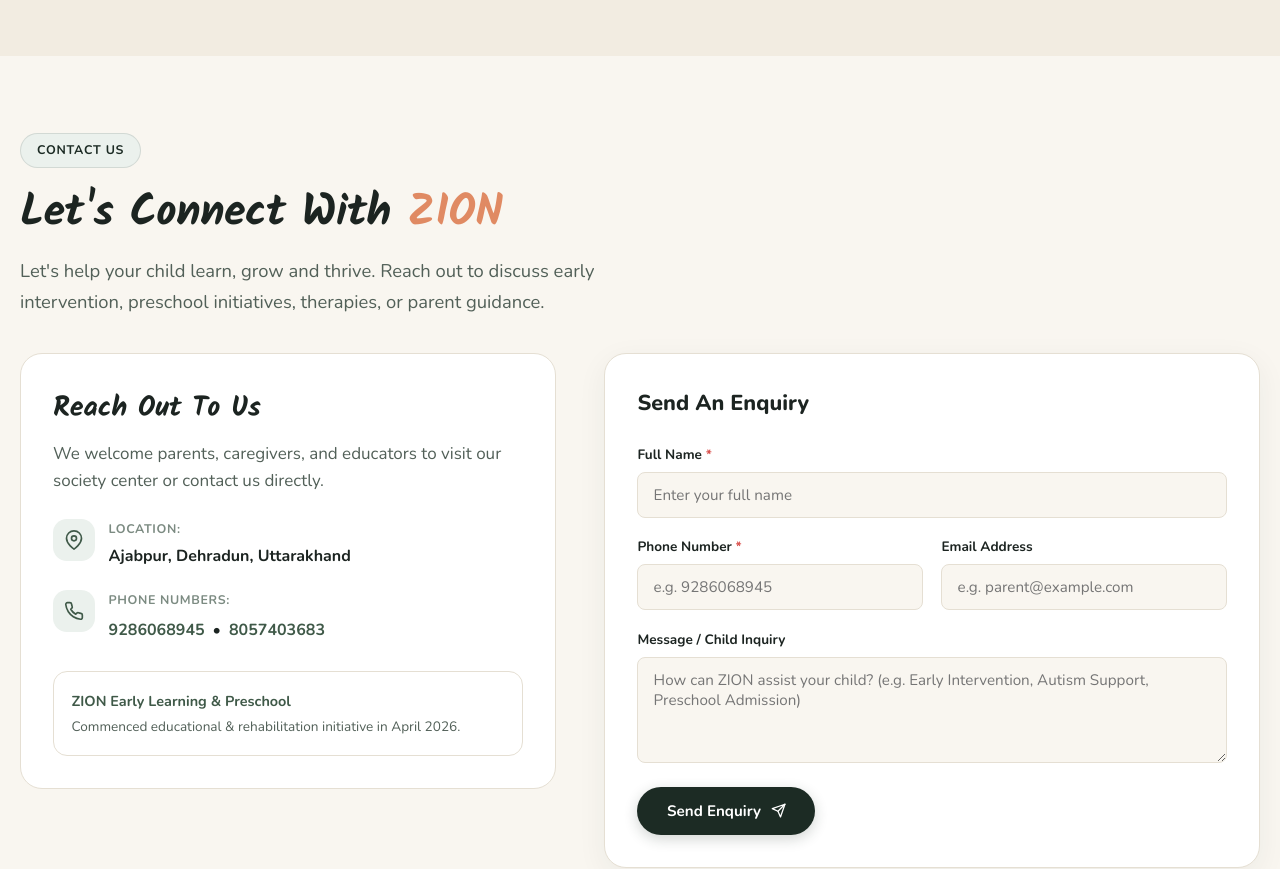
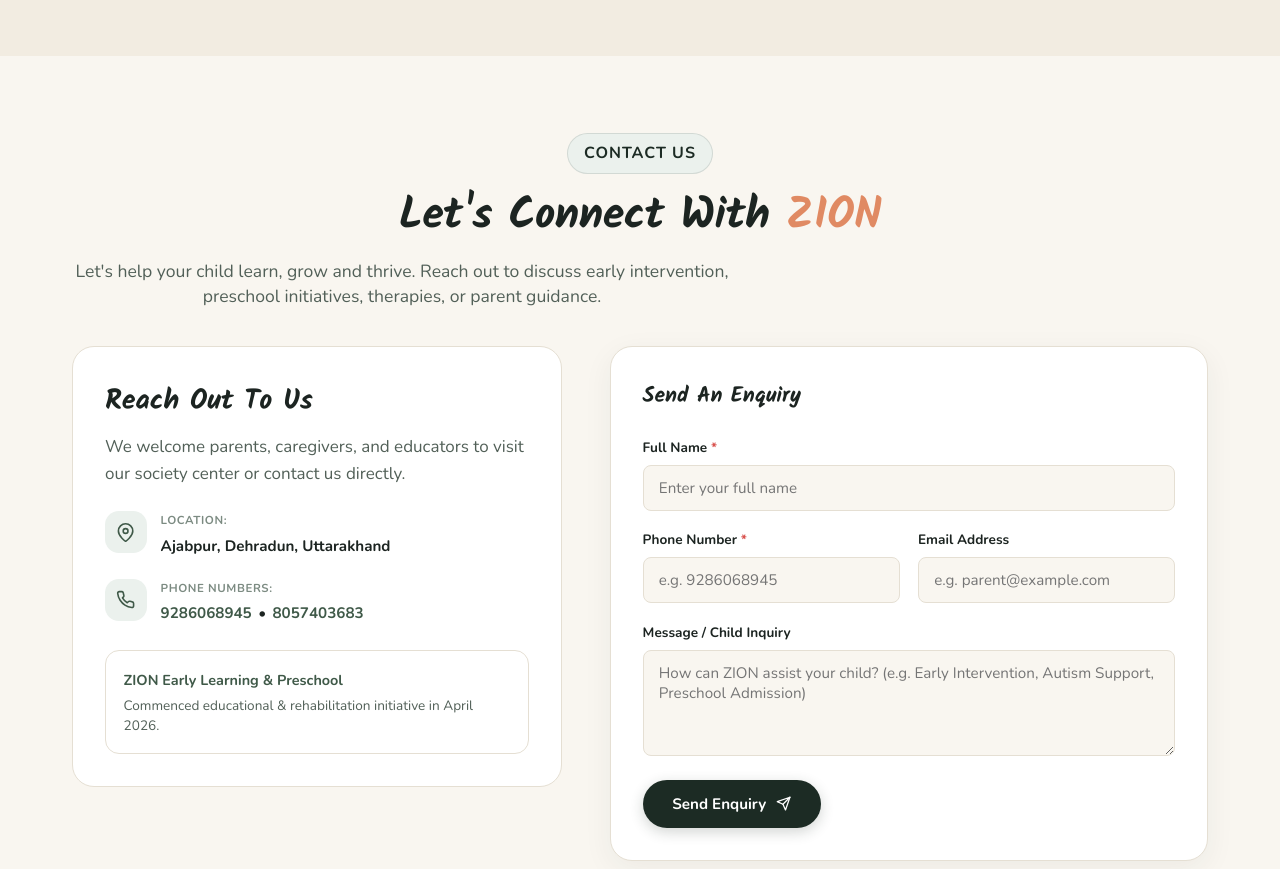
Before and after one commit to ayushrayal/Zion, a React (Vite) app: page / in a window 1280 px wide. Shown: the part 5760-6629 px from the top of the page. Built offline with nearby package versions, Linux system fonts and the light colour scheme.

Commit message:
Zion Contact us v1.1

```diff
--- a/src/components/Contact/Contact.css
+++ b/src/components/Contact/Contact.css
@@ -1,45 +1,87 @@
 /* ==========================================================================
-   CONTACT SECTION STYLES - MOBILE RESPONSIVE
+   CONTACT SECTION STYLES - EDITORIAL & MOBILE RESPONSIVE
    ========================================================================== */
 
+.contact-section {
+  padding-block: clamp(2.5rem, 5vw, 4rem);
+}
+
+.contact-container {
+  width: calc(100% - 40px);
+  max-width: 440px;
+  margin-inline: auto;
+}
+
 .contact-header {
-  margin-bottom: 2.25rem;
+  margin-bottom: 1.75rem;
+  text-align: left;
+}
+
+.contact-header .section-label {
+  font-size: 0.72rem;
+  padding: 0.22rem 0.7rem;
+  margin-bottom: 0.65rem;
+}
+
+.contact-header .section-heading {
+  font-size: clamp(1.3rem, 5.2vw, 1.65rem);
+  line-height: 1.2;
+  margin-bottom: 0.55rem;
+}
+
+.contact-header .section-subheading {
+  font-size: clamp(0.78rem, 2.6vw, 0.88rem);
+  line-height: 1.45;
+  color: var(--color-text-muted);
 }
 
 .contact-grid {
-  display: grid;
-  grid-template-columns: 1fr;
+  display: flex;
+  flex-direction: column;
   gap: 1.75rem;
-  align-items: start;
   width: 100%;
 }
 
-/* Left Contact Info Card */
+.desktop-only-block {
+  display: none;
+}
+
+.mobile-only-block {
+  display: block;
+}
+
+/* 2. Contact Information Card (< 768px) */
 .contact-info-card {
-  background-color: var(--color-surface-subtle);
+  background-color: var(--color-surface);
+  border: 1px solid var(--color-border);
+  border-radius: 20px;
+  padding: 22px;
+  box-shadow: 0 4px 16px rgba(36, 48, 43, 0.04);
   display: flex;
   flex-direction: column;
   width: 100%;
 }
 
 .info-title {
-  font-size: clamp(1.4rem, 4vw, 1.75rem);
+  font-family: var(--font-display);
+  font-size: clamp(1.15rem, 3.8vw, 1.35rem);
+  font-weight: 700;
   color: var(--color-text-main);
-  margin-bottom: 0.5rem;
+  margin-bottom: 0.4rem;
 }
 
 .info-intro {
-  font-size: var(--fz-body);
+  font-family: var(--font-body);
+  font-size: 0.85rem;
   color: var(--color-text-muted);
-  line-height: 1.6;
-  margin-bottom: 1.5rem;
+  line-height: 1.5;
+  margin-bottom: 1.25rem;
 }
 
 .info-items-list {
   display: flex;
   flex-direction: column;
-  gap: 1.25rem;
-  margin-bottom: 1.5rem;
+  gap: 1rem;
   width: 100%;
 }
 
@@ -53,32 +95,34 @@
 .info-icon {
   width: 42px;
   height: 42px;
-  border-radius: var(--radius-md);
+  border-radius: 12px;
   background-color: var(--color-sage-light);
   color: var(--color-sage-dark);
   display: flex;
   align-items: center;
   justify-content: center;
-  font-size: 1.25rem;
+  font-size: 1.2rem;
   flex-shrink: 0;
 }
 
 .info-details {
   display: flex;
   flex-direction: column;
-  gap: 0.25rem;
+  gap: 0.2rem;
   min-width: 0;
 }
 
 .info-details strong {
-  font-size: 0.78rem;
+  font-family: var(--font-body);
+  font-size: 0.72rem;
   color: var(--color-text-light);
   text-transform: uppercase;
   letter-spacing: 0.05em;
 }
 
 .info-details span, .phone-link {
-  font-size: 1rem;
+  font-family: var(--font-body);
+  font-size: 0.95rem;
   font-weight: 700;
   color: var(--color-text-main);
   word-break: break-word;
@@ -87,13 +131,12 @@
 .phone-links {
   display: flex;
   align-items: center;
-  gap: 0.5rem;
+  gap: 0.4rem;
   flex-wrap: wrap;
 }
 
 .phone-link {
   color: var(--color-sage-dark);
-  padding: 0.2rem 0;
   transition: color var(--transition-fast);
 }
 
@@ -106,64 +149,48 @@
   color: var(--color-text-light);
 }
 
-.contact-initiative-box {
+/* 3. Enquiry Form Card (< 768px) */
+.contact-form-card {
   background-color: var(--color-surface);
   border: 1px solid var(--color-border);
-  border-radius: var(--radius-md);
-  padding: 1.1rem;
-  margin-top: auto;
-  width: 100%;
-}
-
-.contact-initiative-box strong {
-  display: block;
-  font-size: 0.9rem;
-  color: var(--color-sage-dark);
-  margin-bottom: 0.25rem;
-}
-
-.contact-initiative-box p {
-  font-size: 0.85rem;
-  color: var(--color-text-muted);
-  line-height: 1.45;
-}
-
-/* Right Form Card */
-.contact-form-card {
-  box-shadow: 0 8px 30px rgba(36, 48, 43, 0.06);
+  border-radius: 22px;
+  padding: 22px;
+  box-shadow: 0 4px 16px rgba(36, 48, 43, 0.04);
   width: 100%;
 }
 
 .enquiry-form {
   display: flex;
   flex-direction: column;
-  gap: 1.15rem;
+  gap: 1rem;
   width: 100%;
 }
 
 .form-title {
-  font-size: clamp(1.2rem, 3.5vw, 1.35rem);
-  font-weight: 800;
+  font-family: var(--font-display);
+  font-size: clamp(1.15rem, 3.8vw, 1.35rem);
+  font-weight: 700;
   color: var(--color-text-main);
   margin-bottom: 0.25rem;
 }
 
 .form-row {
-  display: grid;
-  grid-template-columns: 1fr;
-  gap: 1.15rem;
+  display: flex;
+  flex-direction: column;
+  gap: 1rem;
   width: 100%;
 }
 
 .form-group {
   display: flex;
   flex-direction: column;
-  gap: 0.35rem;
+  gap: 0.45rem;
   width: 100%;
 }
 
 .form-label {
-  font-size: 0.85rem;
+  font-family: var(--font-body);
+  font-size: 0.82rem;
   font-weight: 700;
   color: var(--color-text-main);
 }
@@ -174,14 +201,15 @@
 
 .form-input {
   width: 100%;
-  padding: 0.75rem 0.95rem;
-  min-height: 46px;
-  font-family: inherit;
-  font-size: 0.95rem;
+  padding: 0.75rem 1rem;
+  min-height: 50px;
+  height: 50px;
+  font-family: var(--font-body);
+  font-size: 16px;
   color: var(--color-text-main);
   background-color: var(--color-bg);
-  border: 1.5px solid var(--color-border);
-  border-radius: var(--radius-sm);
+  border: 1px solid var(--color-border);
+  border-radius: 12px;
   transition: border-color var(--transition-fast), background-color var(--transition-fast);
 }
 
@@ -192,66 +220,211 @@
 }
 
 .form-textarea {
+  height: auto;
+  min-height: 120px;
+  padding: 0.85rem 1rem;
   resize: vertical;
-  min-height: 100px;
 }
 
 .form-submit-btn {
   width: 100%;
+  height: 52px;
+  background-color: var(--color-forest);
+  color: #FFFFFF;
+  font-size: 0.95rem;
+  font-weight: 700;
+  border-radius: 999px;
   margin-top: 0.35rem;
 }
 
-/* Success Feedback */
+/* Success Message */
 .form-success-message {
   display: flex;
   flex-direction: column;
   align-items: center;
   text-align: center;
-  padding-block: 1.5rem;
+  padding-block: 1rem;
   width: 100%;
 }
 
 .success-icon {
-  width: 58px;
-  height: 58px;
+  width: 54px;
+  height: 54px;
   border-radius: 50%;
   background-color: var(--color-sage-light);
   color: var(--color-sage-dark);
   display: flex;
   align-items: center;
   justify-content: center;
-  margin-bottom: 1rem;
+  margin-bottom: 0.85rem;
 }
 
 .success-title {
-  font-size: 1.5rem;
+  font-size: 1.35rem;
   color: var(--color-text-main);
-  margin-bottom: 0.5rem;
+  margin-bottom: 0.4rem;
 }
 
 .success-desc {
-  font-size: 0.95rem;
+  font-size: 0.88rem;
   color: var(--color-text-muted);
-  max-width: 440px;
-  margin-bottom: 1.5rem;
-  line-height: 1.6;
+  margin-bottom: 1.25rem;
+  line-height: 1.5;
 }
 
-/* Desktop Queries */
-@media (min-width: 640px) {
-  .form-row {
-    grid-template-columns: 1fr 1fr;
+
+
+/* ==========================================================================
+   DESKTOP & TABLET LAYOUT (>= 768px)
+   ========================================================================== */
+
+@media (min-width: 768px) {
+  .mobile-only-block {
+    display: none;
   }
-}
 
-@media (min-width: 992px) {
+  .desktop-only-block {
+    display: block;
+  }
+
+  .contact-container {
+    width: 100%;
+    max-width: var(--container-max, 1200px);
+    padding-inline: var(--spacing-container-padding, 2rem);
+  }
+
+  .contact-header {
+    margin-bottom: 2.25rem;
+    text-align: center;
+  }
+
+  .contact-header .section-label {
+    font-size: inherit;
+    padding: var(--pd, 0.4rem 1rem);
+    margin-bottom: 1rem;
+  }
+
+  .contact-header .section-heading {
+    font-size: clamp(2rem, 4vw, 2.75rem);
+    margin-bottom: 1rem;
+  }
+
+  .contact-header .section-subheading {
+    font-size: clamp(0.95rem, 1.5vw, 1.1rem);
+  }
+
   .contact-grid {
+    display: grid;
     grid-template-columns: 0.9fr 1.1fr;
     gap: 3rem;
+    align-items: start;
+  }
+
+  .contact-info-card {
+    background-color: var(--color-surface-subtle);
+    border: none;
+    border-radius: var(--radius-lg, 16px);
+    padding: var(--pd, 1.75rem);
+    box-shadow: none;
+  }
+
+  .info-title {
+    font-size: clamp(1.4rem, 4vw, 1.75rem);
+    margin-bottom: 0.5rem;
+  }
+
+  .info-intro {
+    font-size: var(--fz-body);
+    line-height: 1.6;
+    margin-bottom: 1.5rem;
+  }
+
+  .info-items-list {
+    gap: 1.25rem;
+    margin-bottom: 1.5rem;
+  }
+
+  .info-item {
+    gap: 0.85rem;
+  }
+
+  .info-icon {
+    width: 42px;
+    height: 42px;
+    border-radius: var(--radius-md);
+  }
+
+  .contact-initiative-box {
+    background-color: var(--color-surface);
+    border: 1px solid var(--color-border);
+    border-radius: var(--radius-md);
+    padding: 1.1rem;
+    margin-top: auto;
+    width: 100%;
+  }
+
+  .contact-initiative-box strong {
+    display: block;
+    font-size: 0.9rem;
+    color: var(--color-sage-dark);
+    margin-bottom: 0.25rem;
+  }
+
+  .contact-initiative-box p {
+    font-size: 0.85rem;
+    color: var(--color-text-muted);
+    line-height: 1.45;
+  }
+
+  .contact-form-card {
+    border: none;
+    border-radius: var(--radius-lg, 16px);
+    padding: var(--pd, 1.75rem);
+    box-shadow: 0 8px 30px rgba(36, 48, 43, 0.06);
+  }
+
+  .enquiry-form {
+    gap: 1.15rem;
+  }
+
+  .form-title {
+    font-size: clamp(1.2rem, 3.5vw, 1.35rem);
+    font-weight: 800;
+    margin-bottom: 0.25rem;
+  }
+
+  .form-row {
+    display: grid;
+    grid-template-columns: 1fr 1fr;
+    gap: 1.15rem;
+  }
+
+  .form-group {
+    gap: 0.35rem;
+  }
+
+  .form-label {
+    font-size: 0.85rem;
+  }
+
+  .form-input {
+    padding: 0.75rem 0.95rem;
+    min-height: 46px;
+    height: auto;
+    font-size: 0.95rem;
+    border: 1.5px solid var(--color-border);
+    border-radius: var(--radius-sm);
+  }
+
+  .form-textarea {
+    min-height: 100px;
   }
 
   .form-submit-btn {
     width: auto;
+    height: auto;
+    border-radius: var(--radius-pill);
+    margin-top: 0.35rem;
     align-self: flex-start;
   }
 }
--- a/src/components/Contact/Contact.jsx
+++ b/src/components/Contact/Contact.jsx
@@ -26,8 +26,8 @@
   };
 
   return (
-    <section id="contact" className="section" ref={contactRef}>
-      <div className="container">
+    <section id="contact" className="section contact-section" ref={contactRef}>
+      <div className="contact-container">
         {/* Section Header */}
         <div className="contact-header contact-reveal">
           <span className="section-label">CONTACT US</span>
@@ -39,9 +39,9 @@
           </p>
         </div>
 
-        {/* 2-Column Contact Grid */}
+        {/* 2-Column Desktop / Sequential Mobile Grid */}
         <div className="contact-grid">
-          {/* Left Column: Contact Information */}
+          {/* Left Column / Mobile Step 2: Contact Information */}
           <div className="contact-info-card card-base contact-reveal">
             <h3 className="info-title font-display">Reach Out To Us</h3>
             <p className="info-intro">
@@ -74,13 +74,14 @@
               </div>
             </div>
 
-            <div className="contact-initiative-box">
+            {/* Desktop Initiative Box */}
+            <div className="contact-initiative-box desktop-only-block">
               <strong>ZION Early Learning & Preschool</strong>
               <p>Commenced educational & rehabilitation initiative in April 2026.</p>
             </div>
           </div>
 
-          {/* Right Column: Interactive Form */}
+          {/* Right Column / Mobile Step 3: Interactive Enquiry Form */}
           <div className="contact-form-card card-base contact-reveal">
             {submitted ? (
               <div className="form-success-message">
@@ -100,7 +101,7 @@
               </div>
             ) : (
               <form onSubmit={handleSubmit} className="enquiry-form">
-                <h3 className="form-title">Send An Enquiry</h3>
+                <h3 className="form-title font-display">Send An Enquiry</h3>
 
                 <div className="form-group">
                   <label htmlFor="name" className="form-label">Full Name <span className="req">*</span></label>
```
